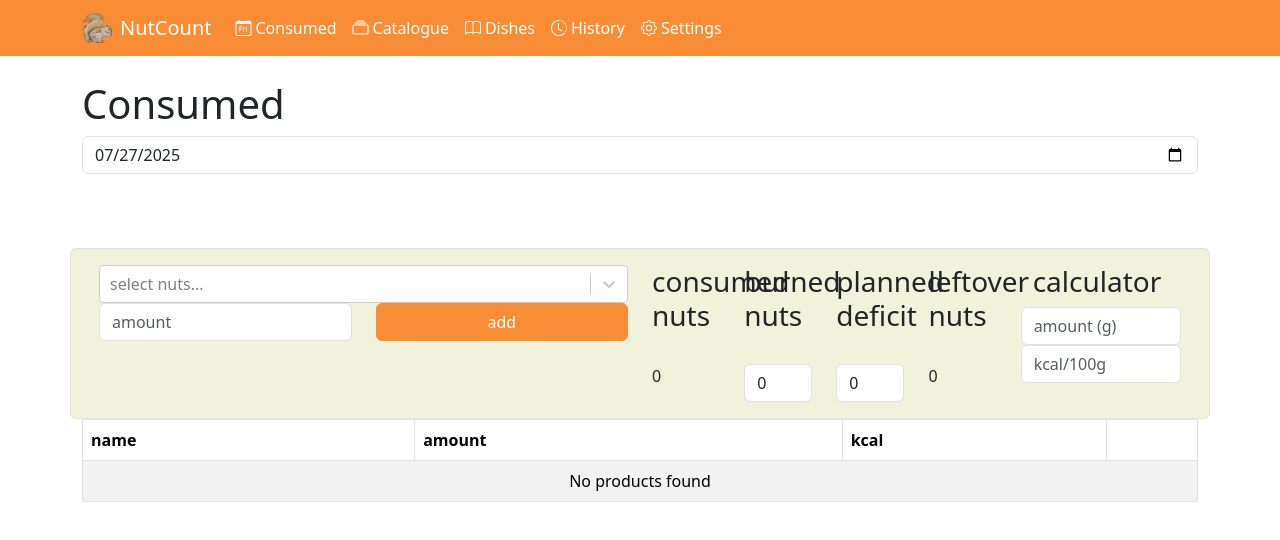
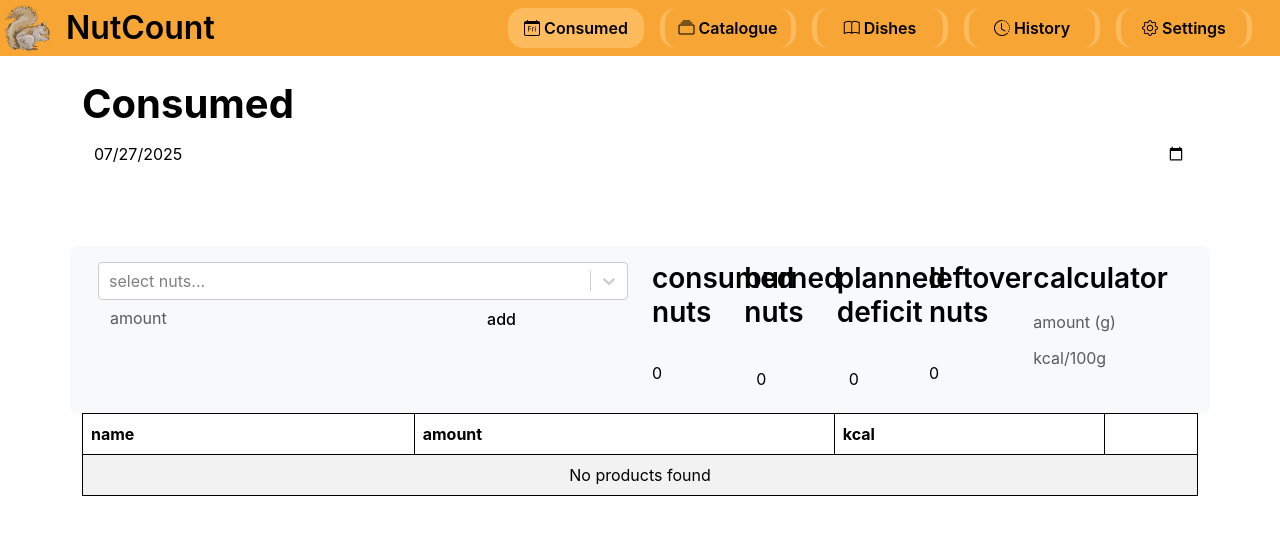
Before and after one commit to m-kolomanski/NutCount, a React (Vite) app: page /#/consumed in a window 1280 px wide. Shown: the top 540 px of the page. Built offline with nearby package versions, Linux system fonts and the light colour scheme; what electron-log would draw is missing.

Commit message:
refactor: implemented sass; feat: better styling for navbar

```diff
--- a/package.json
+++ b/package.json
@@ -54,6 +54,7 @@
     "eslint": "^9.39.2",
     "eslint-plugin-react": "^7.37.5",
     "globals": "^17.3.0",
+    "sass": "^1.97.3",
     "vite": "^6.0.7",
     "vitest": "^4.0.18",
     "wait-on": "^9.0.4"
--- a/src/components/Navbar.jsx
+++ b/src/components/Navbar.jsx
@@ -8,9 +8,8 @@ const AppNavbar = () => {
   const { t } = useTranslation();
 
   return (
-    <Navbar bg="primary" variant="dark" expand="lg" className="mb-0">
-      <Container>
-        <Navbar.Brand href="/">
+    <Navbar variant="dark" expand="lg" className="mb-0">
+      <Container className="title-container">
         <img
           src={logo}
           width="30"
@@ -18,9 +17,9 @@ const AppNavbar = () => {
           className="d-inline-block align-top me-2"
           alt="NutCount Logo"
         />
-          {t('app.title')}
-        </Navbar.Brand>
-
+        <h2>{t('app.title')}</h2>
+      </Container>
+      <Container className="nav-container">
         <Navbar.Toggle aria-controls="basic-navbar-nav" />
 
         <Navbar.Collapse id="basic-navbar-nav">
--- a/src/main.jsx
+++ b/src/main.jsx
@@ -4,7 +4,7 @@ import 'bootstrap/dist/css/bootstrap.min.css'
 import 'bootstrap-icons/font/bootstrap-icons.css'
 import './i18n' // Initialize i18n
 import App from './App.jsx'
-import './index.css'
+import './main.scss'
 
 ReactDOM.createRoot(document.getElementById('root')).render(
   <React.StrictMode>
--- /dev/null
+++ b/src/main.scss
@@ -0,0 +1,23 @@
+
+// Import components and utilities
+@use './styles/partials/variables';
+
+@use './styles/components/navbar';
+
+* {
+  font-family: -apple-system, BlinkMacSystemFont, 'Segoe UI', 'Roboto', 'Helvetica Neue', Arial, sans-serif;
+}
+
+h1, h2, h3, h4, h5, h6 {
+  font-family: -apple-system, BlinkMacSystemFont, 'Segoe UI', 'Roboto', 'Helvetica Neue', Arial, sans-serif;
+  font-weight: 600;
+}
+
+h1 { font-weight: 700; }
+h2 { font-weight: 600; }
+
+// Button and form elements
+button, .btn {
+  font-family: inherit;
+  font-weight: 500;
+}
--- /dev/null
+++ b/src/styles/components/_navbar.scss
@@ -0,0 +1,60 @@
+
+nav.navbar {
+  background-color: var(--orange);
+  display: flex;
+  align-items: center;
+  justify-content: flex-start;
+
+  color: black;
+
+  .title-container {
+    display: flex;
+    align-items: center;
+    justify-content: flex-start;
+    height: 100%;
+    margin-right: auto;
+
+    img {
+      scale: 1.5;
+    }
+
+    h2 {
+      margin: 0;
+      margin-left: 0.5em;
+      align-self: center;
+    }
+  }
+
+  .nav-container {
+    display: flex;
+    align-items: center;
+
+    .navbar-nav {
+      flex-direction: row;
+      margin-left: 0;
+
+      a {
+        min-width: 8.5em;
+        padding: 0.5em;
+        text-align: center;
+        border-radius: 1em;
+        border-left: thick solid var(--orange-muted);
+        border-right: thick solid var(--orange-muted);
+        color: black;
+        font-weight: 600;
+
+        &.active {
+          background-color: var(--orange-muted);
+        }
+
+        &:hover {
+          background-color: var(--orange-muted);
+        }
+      }
+    }
+
+    .nav-link {
+      margin-right: 1rem;
+    }
+  }
+}
--- /dev/null
+++ b/src/styles/partials/_variables.scss
@@ -0,0 +1,23 @@
+:root {
+  --orange:       hsl(35, 92%, 59%);
+  --orange-muted: hsl(35, 97%, 68%);
+  --orange-light: hsl(35, 65%, 87%);
+  --green-dark: hsl(68, 76%, 32%);
+  --green:      hsl(68, 76%, 55%);
+  --green-light:hsl(68, 43%, 92%);
+  --grey:       hsl(42, 10%, 61%);
+  --dark-grey:  hsl(210, 29%, 24%);
+  --red:        hsl(353, 77%, 37%);
+
+  --bs-primary: var(--orange);
+  --bs-secondary: var(--grey);
+  --bs-success: var(--green-dark);
+  --bs-danger: var(--red);
+  --bs-warning: var(--orange-muted);
+  --bs-info: var(--orange-light);
+  --bs-light: var(--green-light);
+  --bs-dark: var(--dark-grey);
+  --bs-body-bg: var(--body-bg);
+  --bs-body-color: var(--body-color);
+  --bs-border-color: var(--border-color);
+}
```
Also changed, not shown: 1 other file (tests, documents, lock files or other folders). Lines whose indentation alone changed are shown as unchanged.
